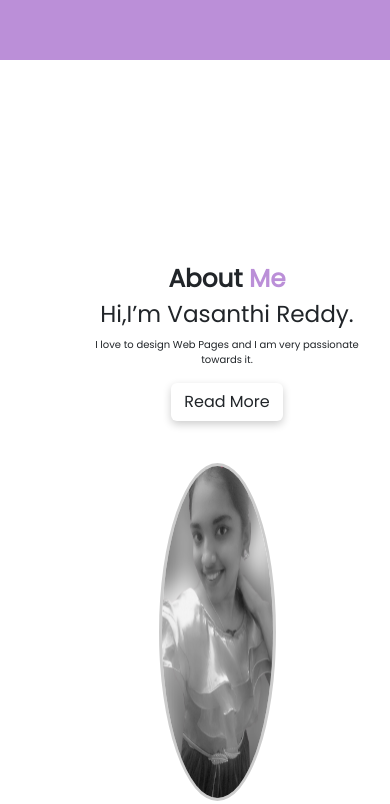
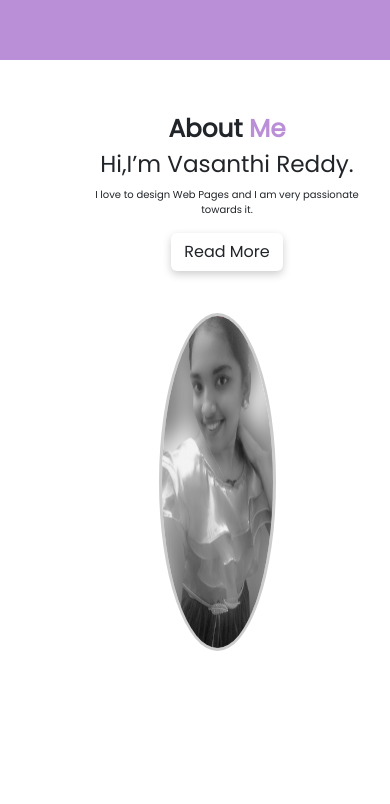
Before and after one commit to Mamidivasanthi/Portfolio, a plain HTML site: page index.html in a window 390 px wide. Shown: the part 1122-1926 px from the top of the page. Drawn offline with nearby package versions, Linux system fonts and the light colour scheme.

Commit message:
Update style.css

```diff
--- a/style.css
+++ b/style.css
@@ -559,7 +559,7 @@ span{
 .about{
     flex-direction: column-reverse;
     text-align: center;
-    margin-top: 600px;
+    margin-top: 450px;
     font-size: 10px;
 
 }
@@ -621,7 +621,7 @@ span{
     }
     .home .text{
         text-align: center;
-        align-items: center;
+
 
     }
 
```
